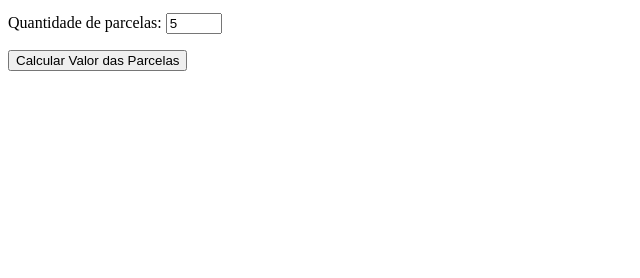
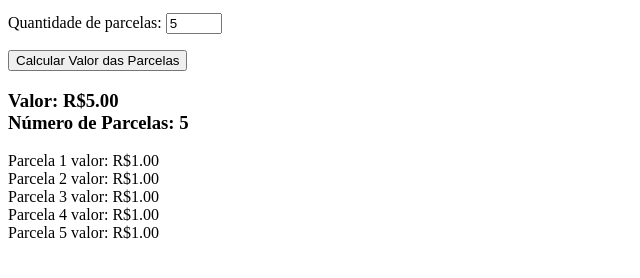
Before and after one commit to RafaelDeMello/AprendizadosJS, a website: page livroJS/Cap05(Repetições)/Exercicios/test5/index.html in a window 1280 px wide. Both pictures are taken after typing "5", "5" into the empty fields and a click on the button "Calcular Valor das Parcelas". Shown: the part 104-382 px from the top of the page, without its empty margins (0-640 px from the left). Drawn offline with Linux system fonts and the light colour scheme.

Commit message:
Resolução Test5

```diff
--- a/livroJS/Cap05(Repetições)/Exercicios/test5/index.html
+++ b/livroJS/Cap05(Repetições)/Exercicios/test5/index.html
@@ -16,6 +16,7 @@
     <input type="button" value="Calcular Valor das Parcelas" onclick="clicar()">
 
     <h3 id="outRes"></h3>
+    <p id="outRes1"></p>
 
     <script src="index.js"></script>
 </body>
--- a/livroJS/Cap05(Repetições)/Exercicios/test5/index.js
+++ b/livroJS/Cap05(Repetições)/Exercicios/test5/index.js
@@ -3,15 +3,22 @@ function clicar() {
   const valtot = document.getElementById("inValorTot");
   const numParcelas = document.getElementById("inNumParcelas");
   const res = document.getElementById("outRes");
+  const res2 = document.getElementById("outRes1")
 
   const total = Number(valtot.value);
   const numP = Number(numParcelas.value);
   if(numP == 0 && total == 0) {
      window.alert("Preencha todos os campos");
   }
-  if (numP > 10) {
+  if (numP > 12) {
       window.alert("Número de parcelas Inválidas");
   } else {
-
+    res.innerHTML= `Valor: R$${total.toFixed(2)} <br> Número de Parcelas: ${numP}`
+     let valorP = Math.floor(total / numP)
+     let valorF = valorP + (total % numP)
+     for (let i = 1; i < numP; i++){
+         res2.innerHTML += `Parcela ${i} valor: R$${valorP.toFixed(2)} <br>`
+     }
+     res2.innerHTML += `Parcela ${numP} valor: R$${valorF.toFixed(2)}`
   }
 }
```
